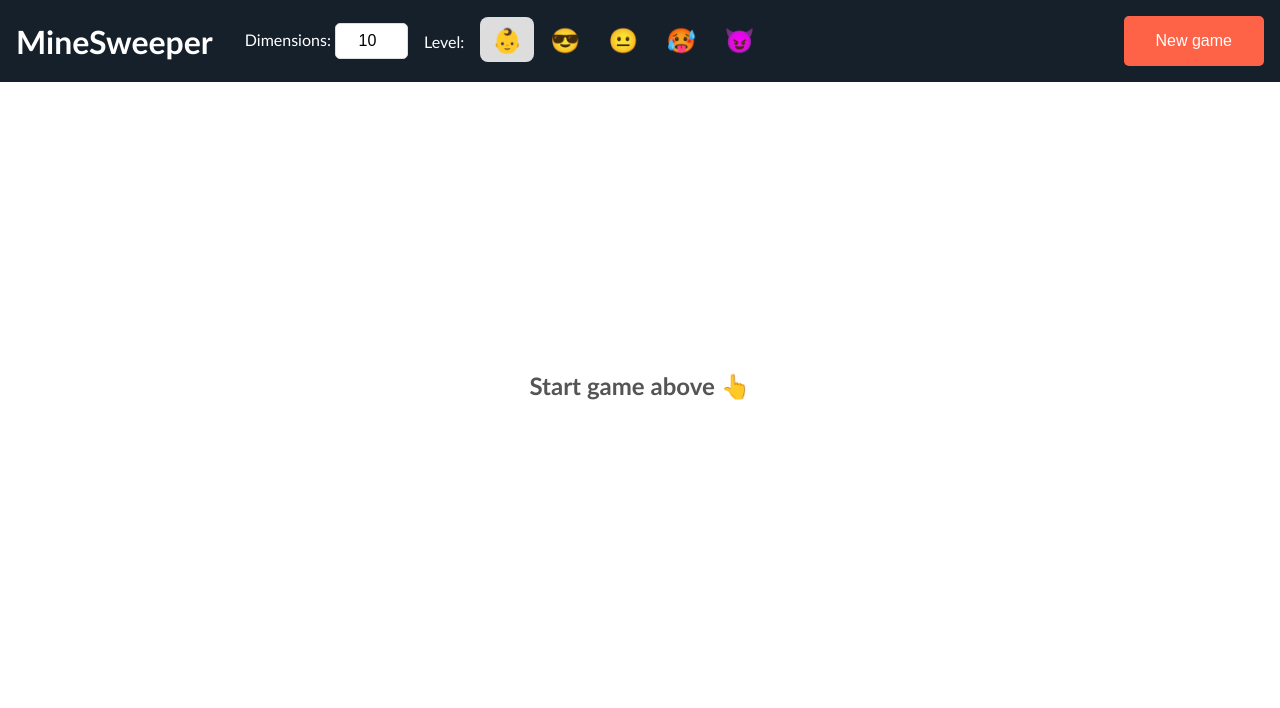
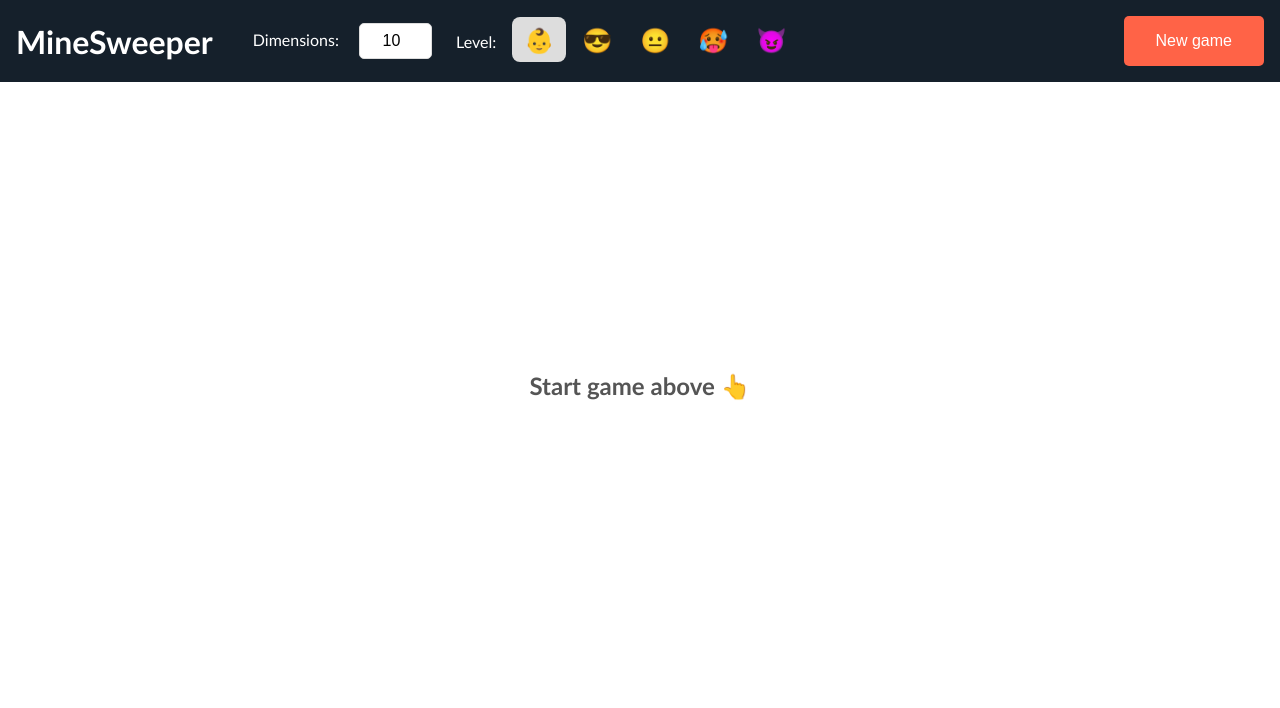
Before and after one commit to themarcba/minesweeper, a website built with webpack: page src/index.html in a window 1280 px wide. Shown: the top 708 px of the page. Built offline with nearby package versions, Linux system fonts and the light colour scheme.

Commit message:
minor updates

```diff
--- a/src/styles/index.scss
+++ b/src/styles/index.scss
@@ -27,6 +27,9 @@ h2 {
     }
     label {
         font-size: 1rem;
+    }
+    > * {
+        margin: 0 0.5rem;
     }
 }
 
@@ -64,7 +67,6 @@ button {
 .controls {
     background: rgb(21, 32, 43);
     color: #fff;
-    // height: 100px;
     width: 100%;
     display: flex;
     align-items: center;
```
